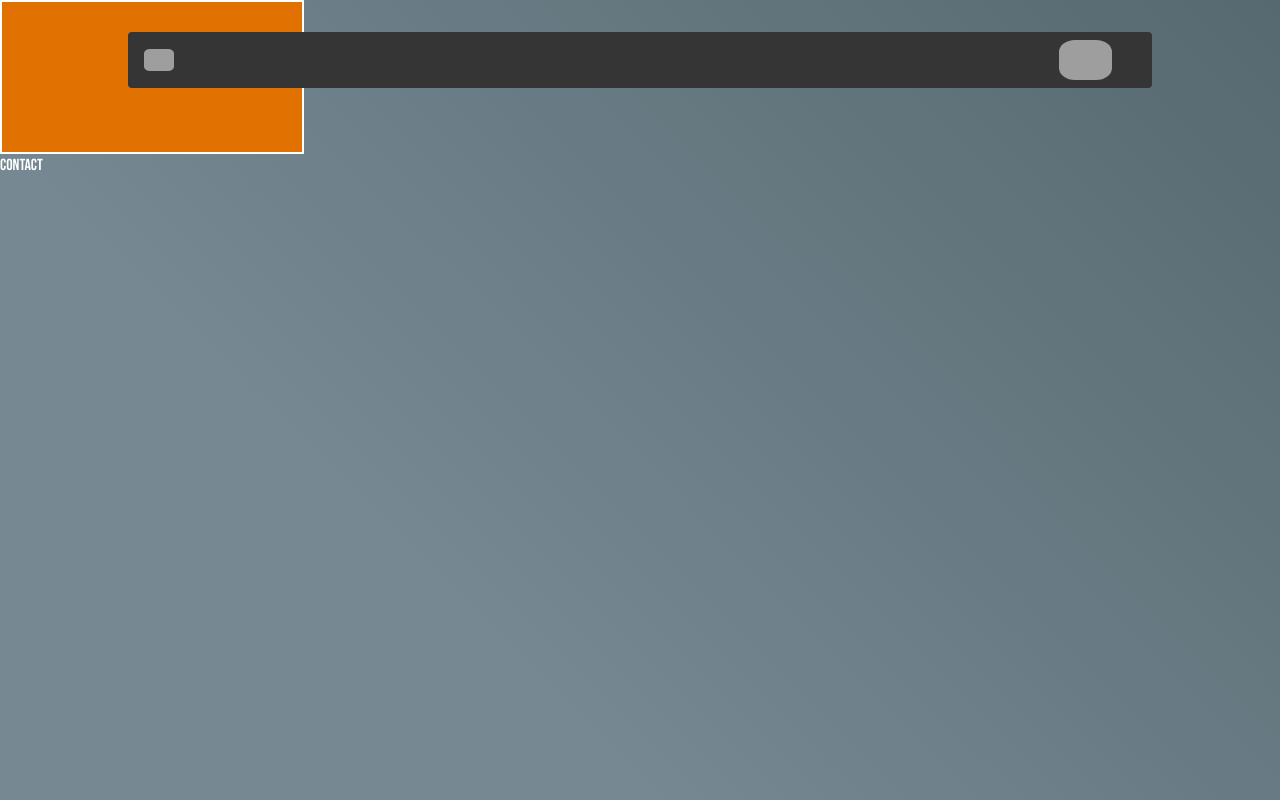
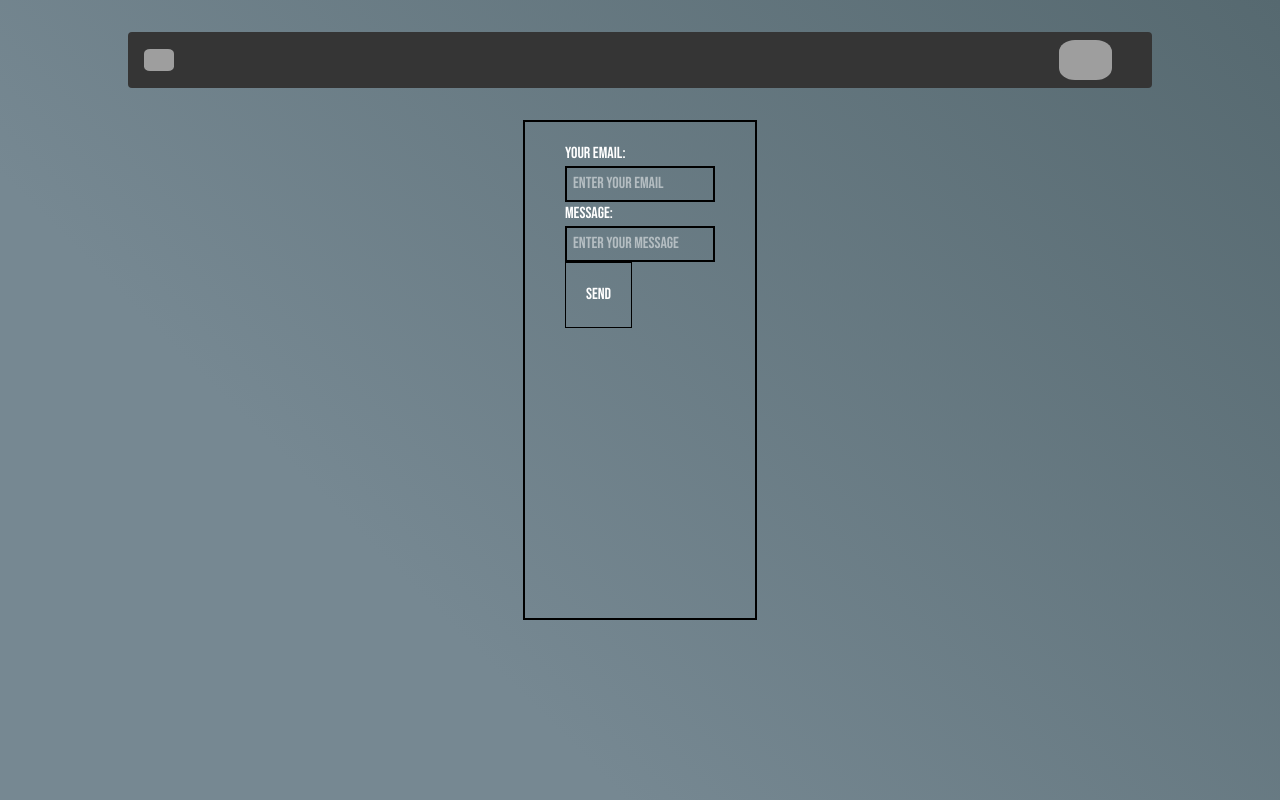
Before and after one commit to Amanjeet-007/Portfolio.me, a React (Vite) app: page /connect in a window 1280 px wide. Built offline with nearby package versions, Linux system fonts and the light colour scheme; grey boxes are pictures that could not be loaded.

Commit message:
email message try

```diff
--- /dev/null
+++ b/public/index.html
@@ -0,0 +1,4 @@
+<!-- public/index.html -->
+<form name="contact" netlify hidden>
+    <input type="text" name="email" />
+  </form>
--- a/src/App.css
+++ b/src/App.css
@@ -15,7 +15,8 @@
 html {
   scroll-behavior: smooth;
 }
-body {
+body{
+  width: 100vw;
   overflow: hidden;
   background: linear-gradient(
   45deg,
@@ -53,9 +54,9 @@ h2{
   font-family: 'Black ops',sans-serif;
 }
 .social .left img{
-  height: 40px;
-  width: 40px;
-  margin: 10px;
+  height: 60px;
+  width: 60px;
+  margin: 15px 20px;
   cursor: pointer;
 }
 /*cloud*/
@@ -186,6 +187,7 @@ marquee {
   cursor: pointer;
 }
 .project{
+  margin-top:120px ;
   height: 60vh;
   display: flex;
   justify-content: space-evenly;
@@ -199,51 +201,13 @@ marquee {
   display: flex;
   align-items: center;
   justify-content: center;
-  width: min-content;
+  padding: 20px;
   color: white;
   background-color: #615f5f52;
   border: 1px solid white;
   margin: 10px;
   border-radius: 10px;
-  transition: .5s;
   cursor: pointer;
-}
-.card:hover{
-   animation-name: card;
-  animation-duration: 2s;
-  animation-timing-function: ease-out;
-  animation-delay: 0s;
-  animation-iteration-count: infinite;
-  border: 5px solid;
-  scale: .9;
-}
-@keyframes card {
-  0% {
-    border-top-color: rgb(24, 204, 0);
-    border-left-color: rgb(0, 0, 255);
-    border-right-color: rgb(0, 140, 255);
-    border-bottom-color: rgb(226, 0, 0) ;
-  }
-  33%{
-    border-top-color: rgb(0, 187, 0);
-    border-left-color: rgb(255, 0, 0);
-    border-right-color: rgb(186, 0, 133);
-    border-bottom-color: rgb(0, 103, 105) ;
-
-
-  }
-  66%{
-    border-top-color: rgb(0, 187, 0);
-    border-left-color: rgb(186, 0, 133);
-    border-right-color: rgb(0, 103, 105);
-    border-bottom-color: rgb(255, 0, 0) ;
-  }
-  100%{
-    border-top-color:rgb(255, 0, 0) ;
-    border-left-color:rgb(0, 187, 0) ;
-    border-right-color:rgb(186, 0, 133) ;
-    border-bottom-color:rgb(0, 103, 105)  ;
-  }
 }
 .card p{
   font-size: 2rem;
@@ -262,6 +226,18 @@ marquee {
   display: grid;
   grid-template-columns: repeat(auto-fill, minmax(250px, 1fr)); /* Flexible columns */
   column-count: 3;
+}
+.Form{
+  width: min-content;
+  padding: 20px 40px;
+  height: 500px ;
+  display: flex;
+  border: 2px solid black;
+  flex-direction: column;
+}
+.Form input{
+  padding: 4px 6px;
+  border: 2px solid black;
 }
 @media (max-width: 600px){
   body{
--- a/src/component/Navbar.jsx
+++ b/src/component/Navbar.jsx
@@ -14,8 +14,8 @@ export default function Navbar() {
     return (
         <>
 
-            <nav className="bg-[rgb(33, 159, 222)] h-14 absolute w-[80%]  mt-8 flex items-center  p-4 rounded justify-between cursor-pointer">
-                <motion.div className="name h-min w-[30px] z-99 " whileHover={{rotateY:180}} transition={{duration:.4}} drag="x" dragConstraints={{ top:0, left: -5, right: 100, bottom: 0 }}>
+            <nav className="bg-[rgb(33, 159, 222)] h-14 absolute w-[80%]  mt-8 flex items-center  p-4 rounded justify-between">
+                <motion.div className="name h-min w-[30px] z-99 cursor-move " whileHover={{rotateY:20}} transition={{duration:.4}} drag="x" dragConstraints={{ top:0, left: -5, right: 100, bottom: 0 }}>
             <img src="https://i.pinimg.com/736x/49/74/45/49744598b1f1ee6b1650b19b64dda5a8.jpg" alt="A" className="rounded-[20%]"/>
                 </motion.div>
 
@@ -48,7 +48,6 @@ export default function Navbar() {
                     whileHover={{scale:1.1}}
                     >
                     <img src={icon} alt="image" />
-
                 </motion.div>
 
             </nav>
--- a/src/pages/Connect.jsx
+++ b/src/pages/Connect.jsx
@@ -1,15 +1,42 @@
 import Navbar from "../component/Navbar"
-export default function Connect(){
+export default function Connect() {
 
-    return(
+    return (
         <>
-        <header className='w-[100%] flex justify-center  '>
+            <header className='w-[100%] flex justify-center  '>
                 <Navbar />
-              </header>
-              <canvas id="can" className="border-2 bg-amber-600 -z-99 ">
+            </header>
+            <main className="flex items-center justify-center mt-[120px]">
+                <form
+                    className="Form"
+                    name="contact"
+                    method="POST"
+                    data-netlify="true"
+                    netlify-honeypot="bot-field"
+                >
+                    {/* This hidden input is needed for Netlify to identify the form */}
+                    <input type="hidden" name="form-name" value="contact" />
 
-              </canvas>
-        Contact
+                    {/* Honeypot field to prevent spam */}
+                    <p hidden>
+                        <label>Don’t fill this out: <input name="bot-field" /></label>
+                    </p>
+
+                    <p>
+                        <label>Your Email: <input type="email" name="email" required placeholder="Enter Your Email" /></label>
+                    </p>
+                    <p>
+                        <label htmlFor="Message">Message: <input type="text" name="message" required placeholder="Enter Your Message" />
+                        </label>
+                    </p>
+
+                    <p>
+                        <button type="submit" className="p-5 border-1 border-black">Send</button>
+                    </p>
+                </form>
+
+            </main>
+
         </>
     )
 }
--- a/src/pages/Projects.jsx
+++ b/src/pages/Projects.jsx
@@ -1,5 +1,8 @@
+import { p } from "motion/react-client"
 import Navbar from "../component/Navbar"
+import {motion}  from 'motion/react'
 export default function Projects() {
+    const Type = ["MERN Stack","Programming Based","Data Science","AI Powered"]
     return (
         <>
             <header className='w-[100%] flex justify-center  '>
@@ -7,42 +10,13 @@ export default function Projects() {
             </header>
             <main className="px-[10%] py-[4%]">
                 <div className="project w-[98%]">
-                    <div className="card">
-                        <p>MERN stack</p>
-                    </div>
-                    <div className="card">
-                        <p>programming based</p>
-                    </div>
-                    <div className="card">
-                        <p>AI</p>
-                    </div>
-                    <div className="card">
-                        <p>
-                            Innovation
-                        </p>
-                    </div>
-                     {/* <li className='mx-10 tracking-widest'>C</li>
-                              <li className='mx-10 tracking-widest'>C++</li>
-                              <li className='mx-10'>Java</li>
-                              <li className='mx-10 tracking-widest'>Python</li>
-                              <li className='mx-10 tracking-widest'>HTML & CSS</li>
-                              <li className='mx-10 tracking-widest'>Tailwind</li>
-                              <li className='mx-10 tracking-widest'>React</li>
-                              <li className='mx-10 tracking-widest'>Node</li>
-                              <li className='mx-10 tracking-widest'>MongoDB</li>
-                              <li className='mx-10 tracking-widest'>Express</li> */}
-                    {/* <table className="w-full" >
-                        <caption><h1 className="text-[4rem] mb-10 ">Projects</h1></caption>
-                       <tbody>
-                        <tr className="p-[50px] align-middle">
-                            <td className="w-1/2 p-[20px]"><img src="\AiCodeConverter.png" alt="Ai code Converter img" /></td>
-                            <td className="p-[20px] ">
-                            </td>
-                        </tr>
-                       </tbody>
-
-                    </table> */}
-
+                    {Type.map((el)=>{
+                      return (<motion.div
+                        whileHover={{
+                            scale:1.2
+                        }}
+                         className="card"><p>{el}</p></motion.div>)
+                    })}
                 </div>
             </main>
         </>
```
Also changed, not shown: src/App.jsx (+37 -18 lines).
